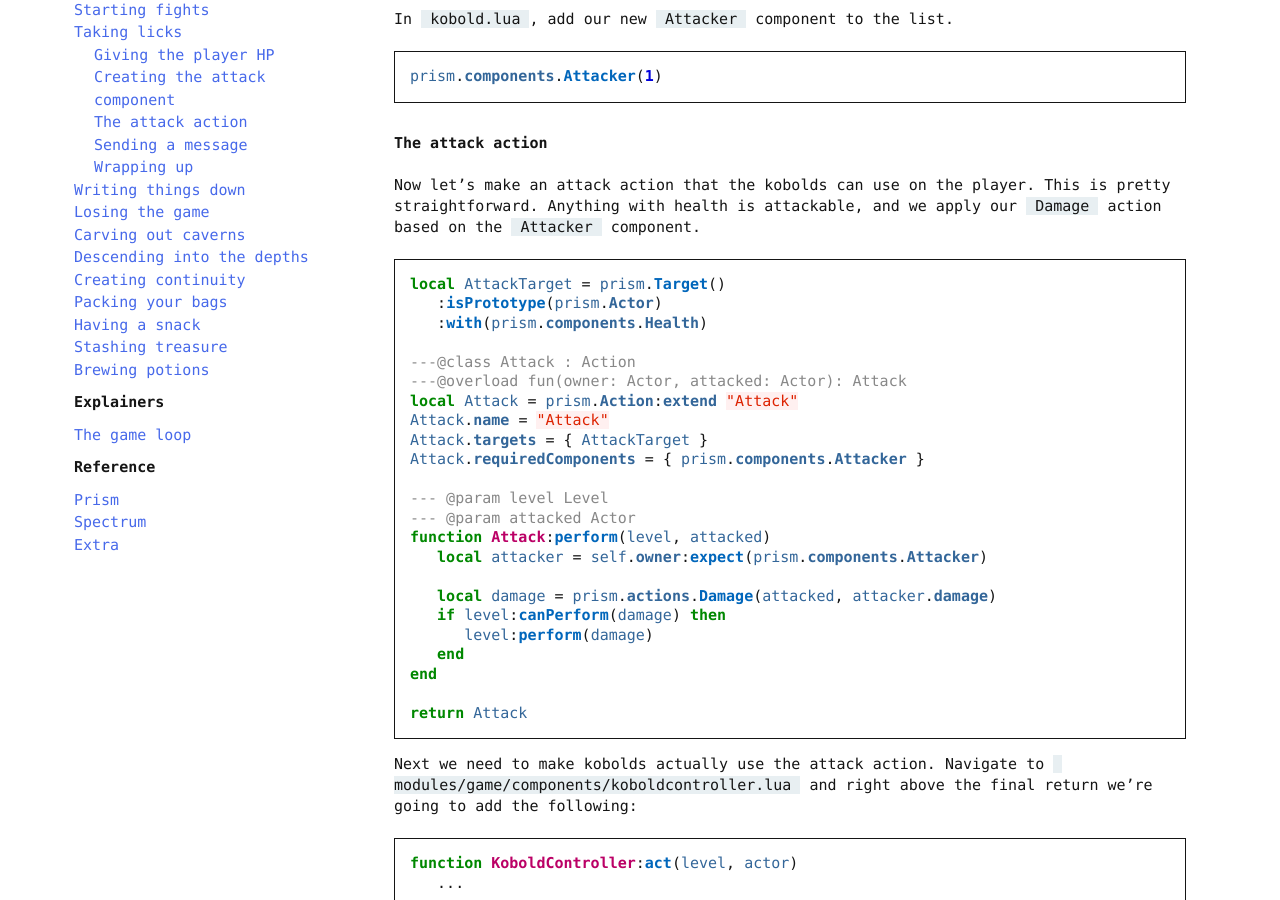
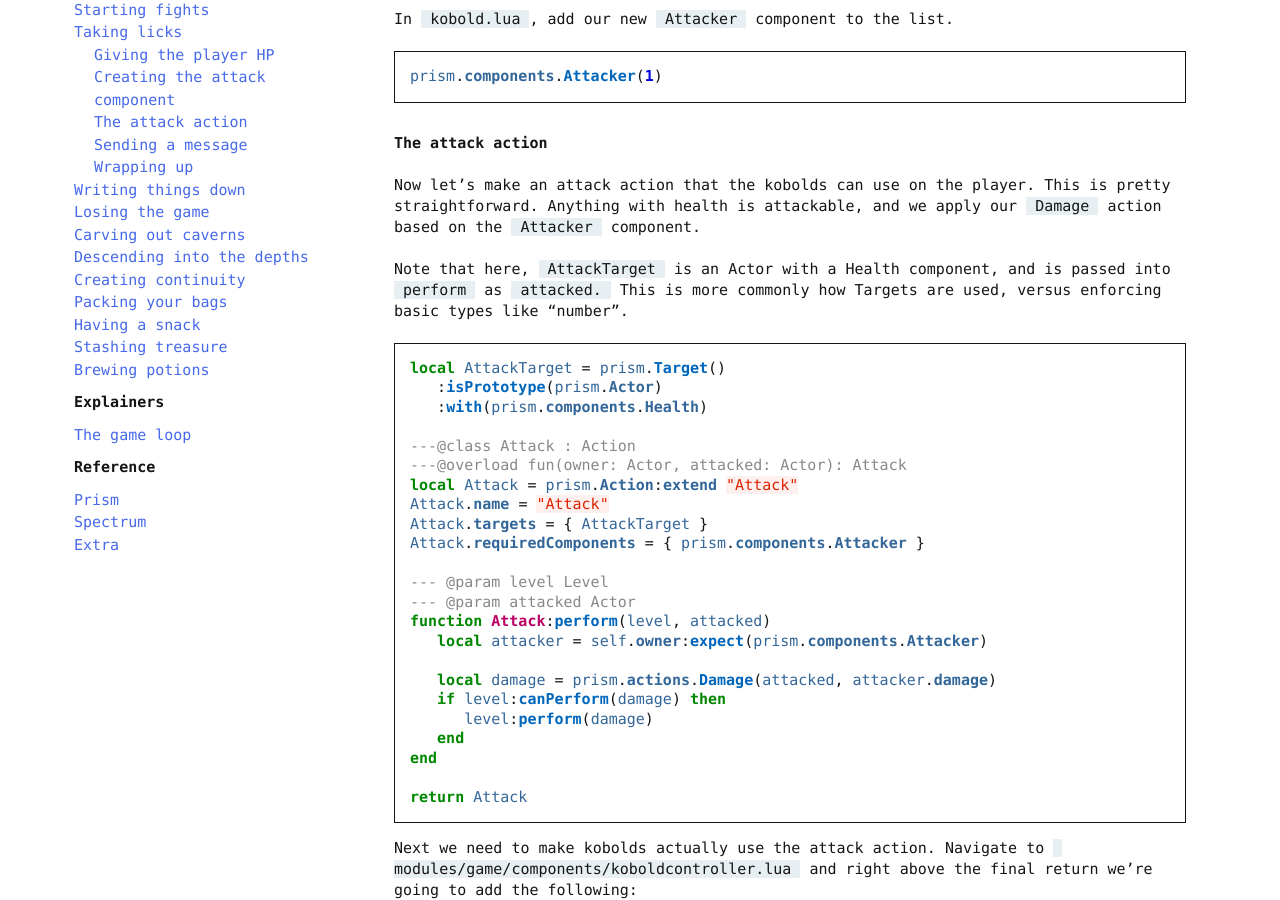
Before and after one commit to drewww/prism, a Sphinx documentation site: the page built from docs/source/making-a-roguelike/part4.rst, in a window 1280 px wide and 900 px high, scrolled down 686 px. Built offline with Sphinx 7.4.7, drawn with Linux system fonts in a browser that asks for light colours; pages that are not in the unit, such as notebooks, are missing from menus; cross-references to code outside the pages are shown as plain code.

Commit message:
Commented on second appearance of Target in its more normal usage to type-check on Components.

```diff
--- a/docs/source/making-a-roguelike/part4.rst
+++ b/docs/source/making-a-roguelike/part4.rst
@@ -46,6 +46,8 @@ The attack action
 Now let's make an attack action that the kobolds can use on the player. This is
 pretty straightforward. Anything with health is attackable, and we apply our ``Damage`` action
 based on the ``Attacker`` component.
+
+Note that here, ``AttackTarget`` is an Actor with a Health component, and is passed into ``perform`` as ``attacked.`` This is more commonly how Targets are used, versus enforcing basic types like "number".
 
 .. code:: lua
 
```
